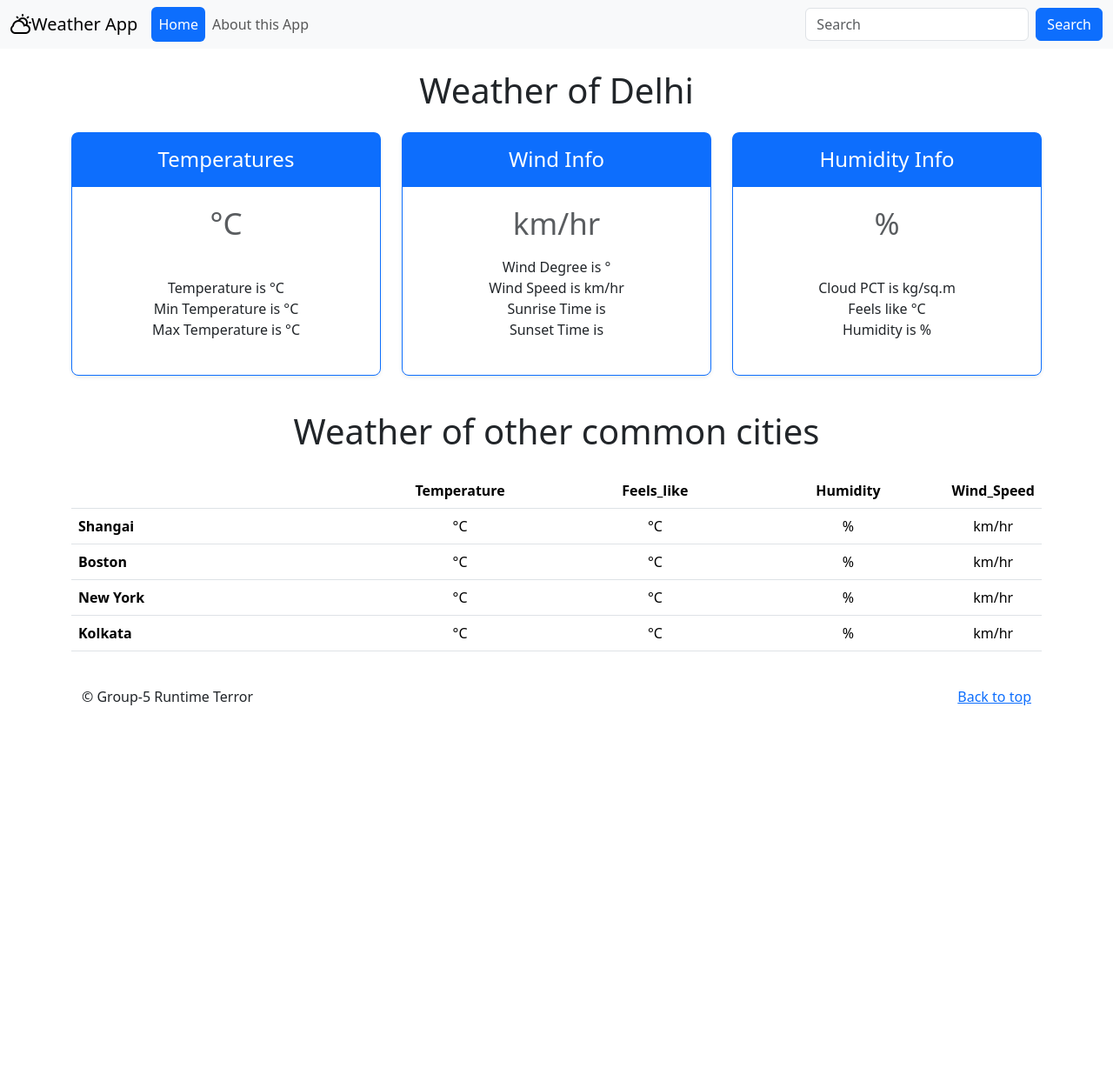
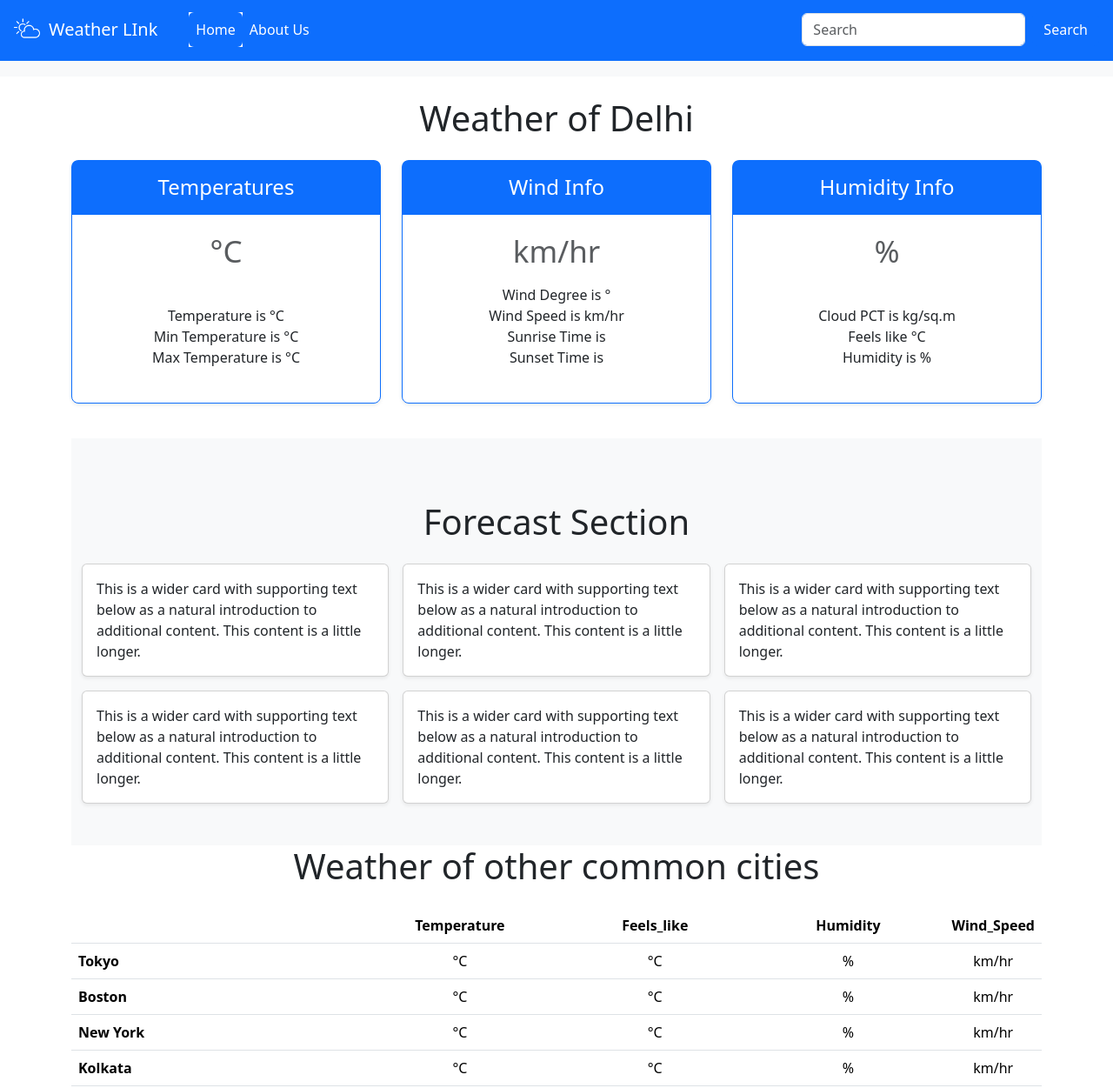
Before and after one commit to taslimansari/weather-app, a plain HTML site: page index.html in a window 1280 px wide. Shown: the top 1251 px of the page at 87% size. Before the commit the page ends 853 px from the top, so only its background shows below. Drawn offline with nearby package versions, Linux system fonts and the light colour scheme; no server answers.

Commit message:
Update index.html
Added forecast section. Script remaining

```diff
--- a/index.html
+++ b/index.html
@@ -9,26 +9,26 @@
 </head>
 <body>
   <nav class="navbar navbar-expand-lg bg-body-tertiary">
-    <div class="container-fluid">
-      <img src="icon.jpg" alt="icon">
-      <a class="navbar-brand" href="#">Weather App</a>
+    <div class="container-fluid" style="background-color: #0d6efd; padding: 16px; color: #ffffff; margin-top: -10px; margin-bottom: 10px;">
+      <img src="icon.png" style="width: 40px; padding-right: 10px;" alt="icon">
+      <a class="navbar-brand" href="index.html" style="color: #ffffff; padding-right: 20px;">Weather LInk</a>
       <button class="navbar-toggler" type="button" data-bs-toggle="collapse" data-bs-target="#navbarSupportedContent"
         aria-controls="navbarSupportedContent" aria-expanded="false" aria-label="Toggle navigation">
         <span class="navbar-toggler-icon"></span>
       </button>
       <div class="collapse navbar-collapse" id="navbarSupportedContent">
         <ul class="navbar-nav me-auto mb-2 mb-lg-0">
-          <li class="nav-item">
-            <a class="nav-link active text-bg-primary border-primary btn" aria-current="page" href="#">Home</a>
+          <li class="nav-item" style="background-color: #ffffff;">
+            <a class="nav-link active text-bg-primary border-primary btn" aria-current="page" href="index.html" >Home</a>
           </li>
           <li class="nav-item">
-            <a class="nav-link" href="about.html">About this App</a>
+            <a class="nav-link" href="about.html" style="color: #ffffff;">About Us</a>
           </li>
         </ul>
         <form class="d-flex" role="search">
           <input id="city" class="form-control me-2" type="search" placeholder="Search" aria-label="Search">
           <button class="btn btn-outline-success text-bg-primary border-primary" type="submit"
-            id="submit">Search</button>
+            id="submit" >Search</button>
         </form>
       </div>
     </div>
@@ -89,6 +89,94 @@
           </div>
         </div>
       </div>
+
+
+
+      <!-- Forecase section -->
+      <main>
+
+
+
+        <div class="album py-5 bg-body-tertiary">
+          <div class="container">
+            <h1 class="my-4 text-center">Forecast Section</h1>
+
+            <div class="row row-cols-1 row-cols-sm-2 row-cols-md-3 g-3">
+              <div class="col">
+                <div class="card shadow-sm">
+
+                  <!-- image  -->
+                  <div class="card-body">
+                    <p class="card-text"><font style="vertical-align: inherit;"><font style="vertical-align: inherit;">This is a wider card with supporting text below as a natural introduction to additional content. </font><font style="vertical-align: inherit;">This content is a little longer.</font></font></p>
+
+                  </div>
+                </div>
+              </div>
+              <div class="col">
+                <div class="card shadow-sm">
+
+                  <!-- image  -->
+                  <div class="card-body">
+                    <p class="card-text"><font style="vertical-align: inherit;"><font style="vertical-align: inherit;">This is a wider card with supporting text below as a natural introduction to additional content. </font><font style="vertical-align: inherit;">This content is a little longer.</font></font></p>
+
+                  </div>
+                </div>
+              </div>
+              <div class="col">
+                <div class="card shadow-sm">
+
+                  <!-- image  -->
+                  <div class="card-body">
+                    <p class="card-text"><font style="vertical-align: inherit;"><font style="vertical-align: inherit;">This is a wider card with supporting text below as a natural introduction to additional content. </font><font style="vertical-align: inherit;">This content is a little longer.</font></font></p>
+
+                  </div>
+                </div>
+              </div>
+
+              <div class="col">
+                <div class="card shadow-sm">
+
+                  <!-- image  -->
+                  <div class="card-body">
+                    <p class="card-text"><font style="vertical-align: inherit;"><font style="vertical-align: inherit;">This is a wider card with supporting text below as a natural introduction to additional content. </font><font style="vertical-align: inherit;">This content is a little longer.</font></font></p>
+
+                  </div>
+                </div>
+              </div>
+              <div class="col">
+                <div class="card shadow-sm">
+
+                  <!-- image  -->
+                  <div class="card-body">
+                    <p class="card-text"><font style="vertical-align: inherit;"><font style="vertical-align: inherit;">This is a wider card with supporting text below as a natural introduction to additional content. </font><font style="vertical-align: inherit;">This content is a little longer.</font></font></p>
+
+                  </div>
+                </div>
+              </div>
+              <div class="col">
+                <div class="card shadow-sm">
+
+                  <!-- image  -->
+                  <div class="card-body">
+                    <p class="card-text"><font style="vertical-align: inherit;"><font style="vertical-align: inherit;">This is a wider card with supporting text below as a natural introduction to additional content. </font><font style="vertical-align: inherit;">This content is a little longer.</font></font></p>
+
+                  </div>
+                </div>
+              </div>
+
+
+            </div>
+          </div>
+        </div>
+
+      </main>
+
+
+
+
+
+
+
       <h2 class="display-6 text-center mb-4">Weather of other common cities</h2>
       <div class="table-responsive">
         <table class="table text-center">
@@ -103,7 +191,7 @@
           </thead>
           <tbody>
             <tr>
-              <th scope="row" class="text-start" id="shangai">Shangai</th>
+              <th scope="row" class="text-start" id="shangai">Tokyo</th>
               <td><span id="temp_a"></span> °C</td>
               <td><span id="feels_like_a"></span> °C</td>
               <td><span id="humidity_a"></span> %</td>
```
